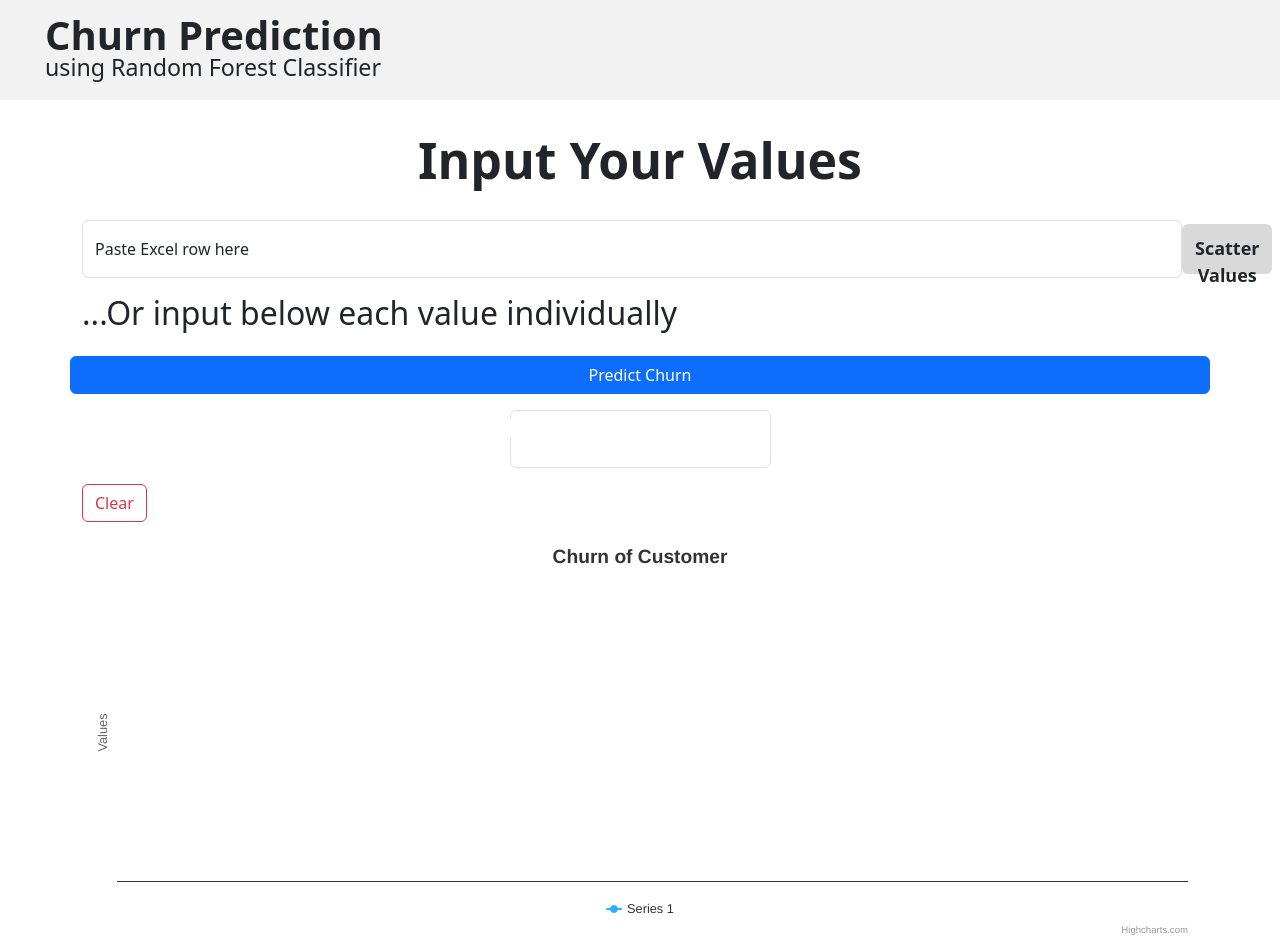
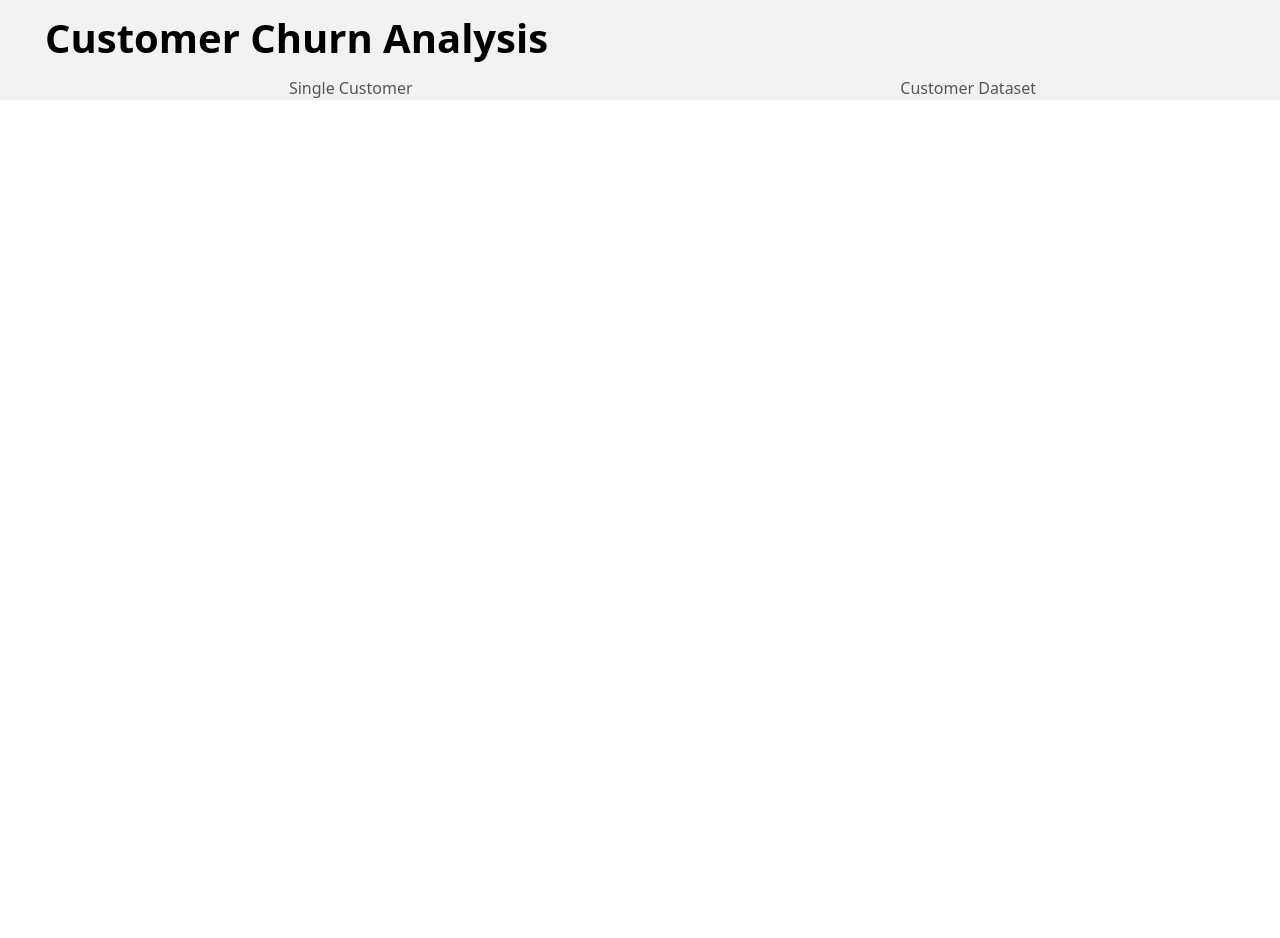
Before and after one commit to Messerschmidts101/Churn-Prediction-V1, a React (Create React App) app in the folder client/: page / in a window 1280 px wide. After the commit the page ends 800 px from the top, so only its background shows below. Built offline with nearby package versions, Linux system fonts and the light colour scheme; no server answers.

Commit message:
Added Routes

```diff
--- a/client/src/App.js
+++ b/client/src/App.js
@@ -1,121 +1,22 @@
-import Button from './Components/Button'
-import Header1 from './Components/Header1'
-import Header2 from './Components/Header2'
-import Input from './Components/Input'
-import Form from './Components/Form'
-import Label from "./Components/Label"
-import InputFeature from './Components/InputFeature'
-import { useState, useEffect } from 'react'
-import Highcharts from 'highcharts'
-import HighchartsReact from 'highcharts-react-official'
+
+import Nav from './Components/Nav'
+import Home from './Pages/Home'
+import SingleCustomer from './Pages/SingleCustomer'
+import MultipleCustomers from './Pages/MultipleCustomers'
+import { Routes, Route } from 'react-router-dom'
 import './CSS/main.css'
 
 function App() {
 
-    const [feature_list, setFeatureList] = useState([{}])
-    useEffect(() => {
-        fetch("/feature_names").then(
-            res => res.json()
-        ).then(
-            data => {
-                setFeatureList(data)
-            }
-        )
-    }, [])
-    let [series, setSeries] = useState([{}])
 
-    const handleScatter = () => {
-        var rowValues = document.getElementById("pasteData").value.split("\t"); // Get the pasted row values and split them by tab
-
-        var inputFields = document.querySelectorAll("[type=number]");
-        for (var i = 0; i < inputFields.length; i++) {
-            inputFields[i].value = rowValues[i];
-        }
-    }
-    const handleClear = () => {
-        feature_list.forEach((feature) => {
-            document.querySelector("#"+ feature.name).value = ""
-        })
-    }
-    const handleChurn = () => {
-        let feature_post = []
-        let inputFields = document.querySelectorAll("[type=number]");
-        for(let i = 0; i < inputFields.length; i++) {
-            let name = inputFields[i].id.split(" ")[0]
-            let value = inputFields[i].value
-            feature_post.push({
-                "name": name,
-                "value": value
-            })
-        }
-        console.log("feature_post: ", feature_post)
-
-        fetch("http://localhost:8080/predict", {
-            method: "POST",
-            mode: "cors",
-            headers: {
-                "Content-Type": "application/json"
-            },
-            body: JSON.stringify({ feature_post })
-        }).then(
-            res => res.json()
-        ).then(
-            data => {
-                console.log(data)
-                setSeries(data)
-            }
-        ).catch(
-            e => console.error("No prediction yet\n", e)
-        )
-
-        // fetch("http://localhost:8080/")
-    }
-
-    const options = {
-        series: series,
-        title: {
-            text: "Churn of Customer"
-        },
-        chart: {
-            type: "line"
-        },
-        xAxis: {
-            categories: []
-        }
-    }
 
     return (
         <main className='main'>
-            <div className='nav'>
-                <p className='nav-heading' children={"Churn Prediction"}/>
-                <p className='nav-subheading'children={"using Random Forest Classifier"}/>
-            </div>
-            <div className='container'>
-                <Header1 className={"text-center label1"}  children={"Input Your Values"} />
-                <div className='d-flex flex-row align-items-center'>
-                    <div className='form-floating w-1100'>
-                        <Input id={"pasteData"}  className={"form-control d-flex input-row"} type="text" placeholder="Paste Excel row here" />
-                        <Label forLabel={"pasteData"} children={"Paste Excel row here"} />
-                    </div>
-                    <Button className={"d-flex inline scatter-btn"} children={"Scatter Values"} onClick={handleScatter} />
-                </div>
-                <Header2 className={"mt-3"} children={"...Or input below each value individually"}></Header2>
-                <div id={"predictionForm"} className={"form row"}>
-                    {/* <Input id={"state"} className={"form-control"} type={"text"} placeholder={"state"} required={"required"} />
-                    <Label forLabel={"state"} children={"State"} /> */}
-                    <Button theme={"primary"} className={"my-3"} children={"Predict Churn"} onClick={handleChurn} />
-                    {feature_list.map((feature) => {
-                        return <div className='form-floating col-3'>
-                            <InputFeature id={feature.name } className={"form-control d-flex"} key={feature.name} feature={feature.name} />
-                            <Label forLabel={feature.name } children={feature.name} />
-                        </div>
-                    })}
-                </div>
-                <Button theme={"outline-danger"} className={"my-3"} children={"Clear"} onClick={handleClear}></Button>
-            </div>
-            <div className='container'>
-                <HighchartsReact highcharts={Highcharts} options={options} />
-            </div>
+            <Nav theme="nav" />
+            <Routes>
+                <Route path='/single_customer' element={ <SingleCustomer />} />
+                <Route path='/multiple_customer' element={ <MultipleCustomers />} />
+            </Routes>
         </main>
     )
 }
--- a/client/src/index.js
+++ b/client/src/index.js
@@ -2,12 +2,15 @@
 import ReactDOM from 'react-dom/client';
 import App from './App';
 import reportWebVitals from './reportWebVitals';
+import { BrowserRouter } from 'react-router-dom';
 
 const root = ReactDOM.createRoot(document.getElementById('root'));
 root.render(
-  <React.StrictMode>
-    <App />
-  </React.StrictMode>
+    <React.StrictMode>
+        <BrowserRouter>
+            <App />
+        </BrowserRouter>
+    </React.StrictMode>
 );
 
 // If you want to start measuring performance in your app, pass a function
```
